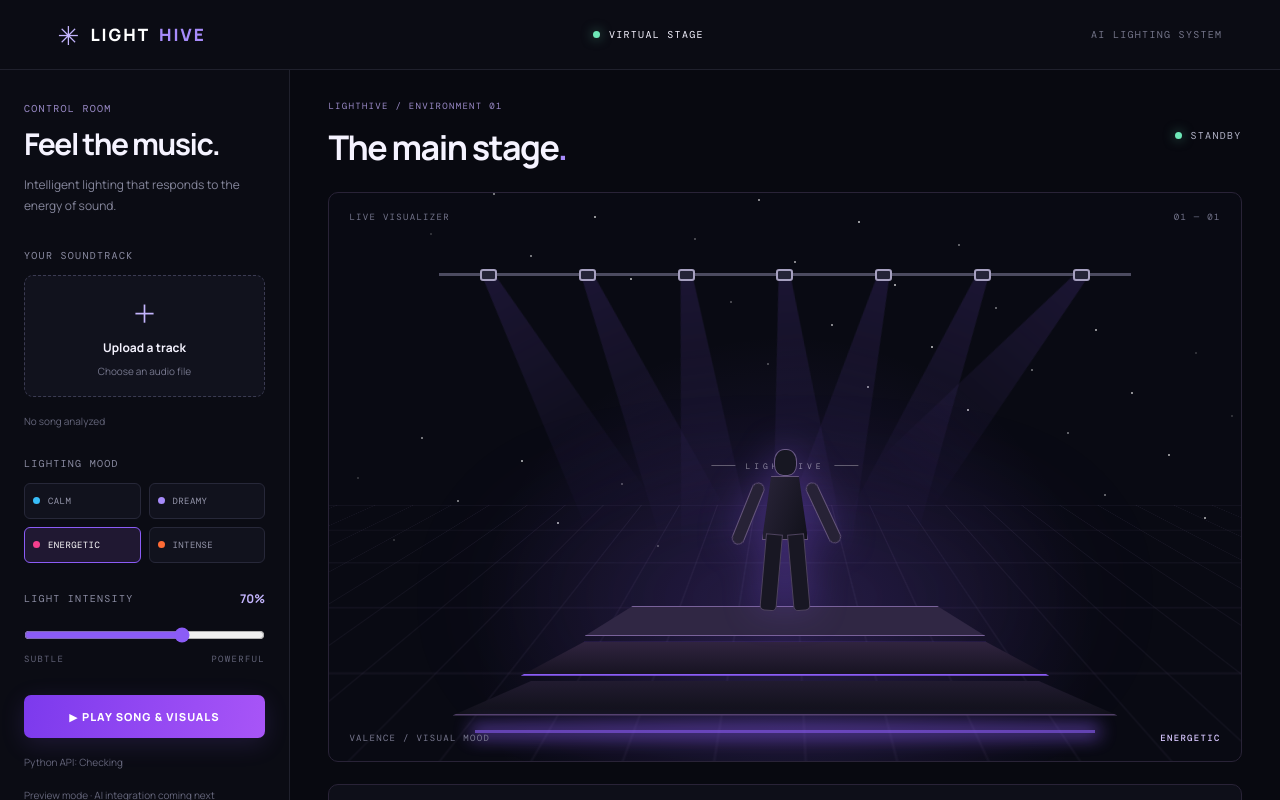
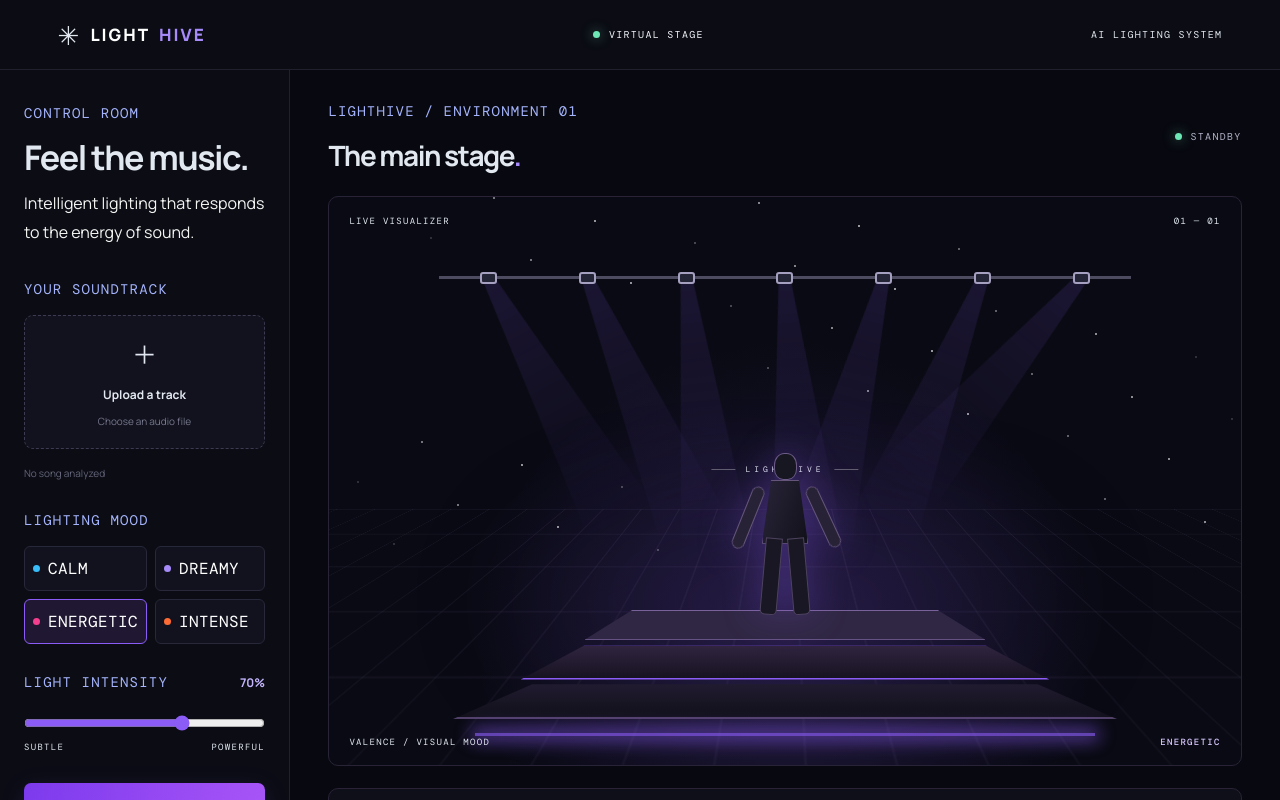
Before and after one commit to devipriya006/LightHive, a React (Vite) app in the folder website/: page / in a window 1280 px wide. Shown: the top 800 px of the page. Built offline with nearby package versions, Linux system fonts and the light colour scheme.

Commit message:
Improve performer and audience dashboard UI

```diff
--- a/website/src/App.css
+++ b/website/src/App.css
@@ -515,3 +515,94 @@ button { cursor: pointer; }
   opacity: 0.65 !important;
   filter: blur(65px) brightness(1.5);
 }
+
+/* LightHive — improved font readability */
+body,
+.app-shell {
+  color: #f1f5f9;
+}
+
+.app-shell p,
+.app-shell label,
+.app-shell span,
+.app-shell h1,
+.app-shell h2,
+.app-shell h3 {
+  color: #e2e8f0;
+}
+
+.app-shell .eyebrow,
+.app-shell .section-label,
+.app-shell .metric-label {
+  color: #a5b4fc;
+}
+
+.app-shell .camera-description,
+.app-shell .camera-status,
+.app-shell .intro,
+.app-shell .metric-note {
+  color: #f4f5f3;
+}
+
+.app-shell button {
+  color: #ffffff;
+}
+
+.app-shell input,
+.app-shell select,
+.app-shell textarea {
+  color: #d9e0e7;
+}
+
+/* LightHive — larger, readable typography */
+.app-shell {
+  font-size: 17px;
+}
+
+.app-shell p,
+.app-shell label,
+.app-shell input,
+.app-shell select,
+.app-shell textarea {
+  font-size: 16px;
+  line-height: 1.7;
+}
+
+.app-shell .intro,
+.app-shell .camera-description,
+.app-shell .camera-status,
+.app-shell .metric-note {
+  font-size: 16px;
+  line-height: 1.8;
+}
+
+.app-shell .section-label,
+.app-shell .metric-label,
+.app-shell .eyebrow {
+  font-size: 14px;
+  letter-spacing: 1.2px;
+}
+
+.app-shell button {
+  font-size: 16px;
+}
+
+.app-shell h1 {
+  font-size: 34px;
+}
+
+.app-shell h2 {
+  font-size: 28px;
+}
+
+.app-shell h3 {
+  font-size: 22px;
+}
+
+.app-shell .metric-value {
+  font-size: 25px;
+}
+
+.app-shell .camera-description {
+  margin: 12px 0;
+}
--- a/website/src/App.jsx
+++ b/website/src/App.jsx
@@ -951,6 +951,9 @@ async function togglePlayback() {
     </button>
   </div>
 
+
+{cameraMode === "performer" ? (
+  <>
     <div className="camera-actions">
       <button
         className="camera-action"
@@ -958,7 +961,9 @@ async function togglePlayback() {
         onClick={() => {
           setGestureEnabled((enabled) => !enabled);
           setGestureStatus(
-        gestureEnabled ? "Detection stopped" : "Starting detection..."
+            gestureEnabled
+              ? "Detection stopped"
+              : "Starting detection..."
           );
         }}
       >
@@ -974,20 +979,49 @@ async function togglePlayback() {
       Pose tracking: {poseStatus}
     </p>
 
-
     <p className="camera-description">
       Latest gesture: {detectedGesture?.event || "None detected yet"}
     </p>
+
     <p className="camera-description">
       Lighting action: {gestureAction}
     </p>
 
     {detectedGesture?.direction && (
       <p className="camera-description">
-    Spotlight direction: X {detectedGesture.direction.x}, Y{" "}
-    {detectedGesture.direction.y}
+        Spotlight direction: X {detectedGesture.direction.x},
+        Y {detectedGesture.direction.y}
       </p>
     )}
+
+
+  </>
+) : (
+  <>
+    <p className="camera-description">
+      Audience status: {audienceStatus}
+    </p>
+
+    <p className="camera-description">
+      People detected: {audienceData?.person_count ?? "—"}
+    </p>
+
+    <p className="camera-description">
+      Audience energy: {audienceData
+        ? `${Math.round(audienceData.audience_energy)}/100`
+        : "Waiting for analysis"}
+    </p>
+
+    <p className="camera-description">
+      Activity level: {audienceData?.activity_level ?? "—"}
+    </p>
+
+    <p className="camera-description">
+      Audience analysis mode selected.
+    </p>
+  </>
+)}
+{cameraError && <p className="camera-error">{cameraError}</p>}
 
 
 
@@ -1026,6 +1060,7 @@ async function togglePlayback() {
               <span className="metric-note">RGB visual simulation</span>
             </article>
 
+{cameraMode === "audience" && (
   <article className="metric-card">
     <span className="metric-label">AUDIENCE ENERGY</span>
 
@@ -1041,6 +1076,7 @@ async function togglePlayback() {
         : audienceStatus}
     </span>
   </article>
+)}
 
 
             <article className="metric-card">
```
Lines whose indentation alone changed are shown as unchanged.
